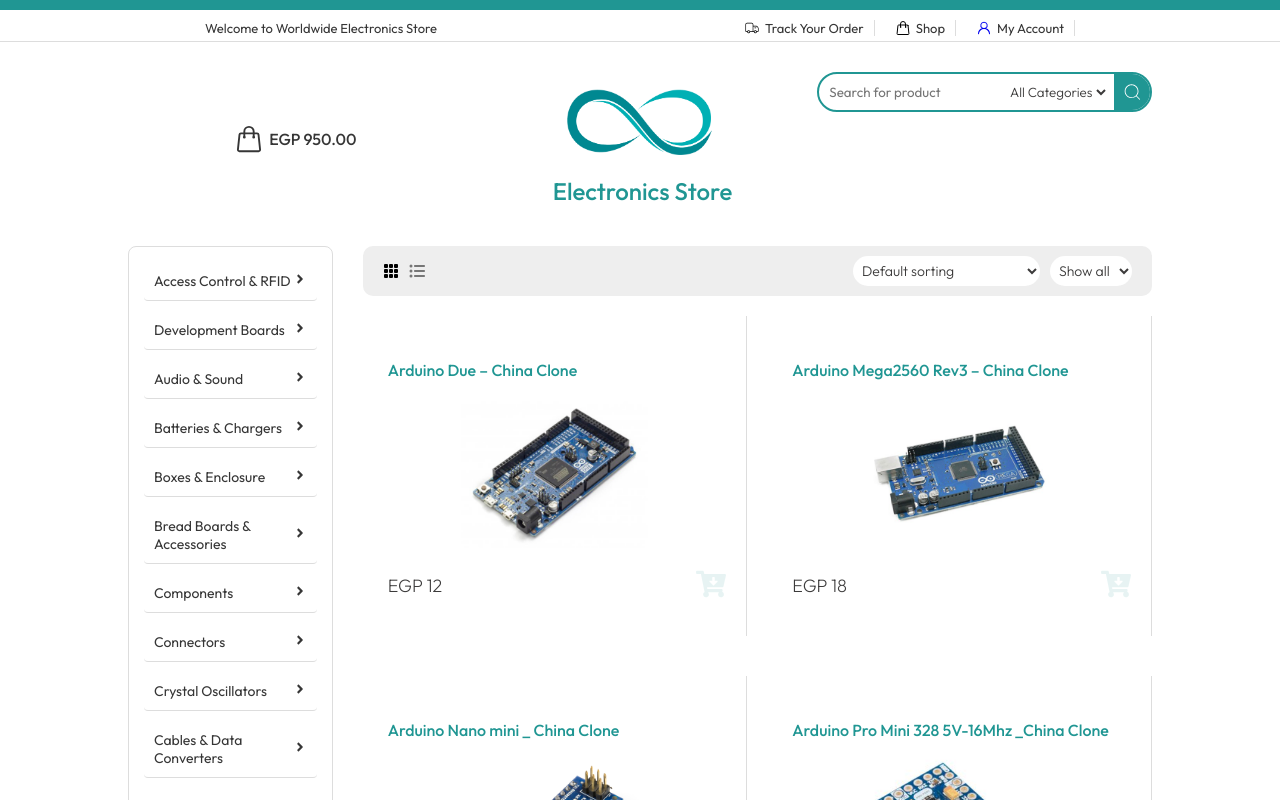
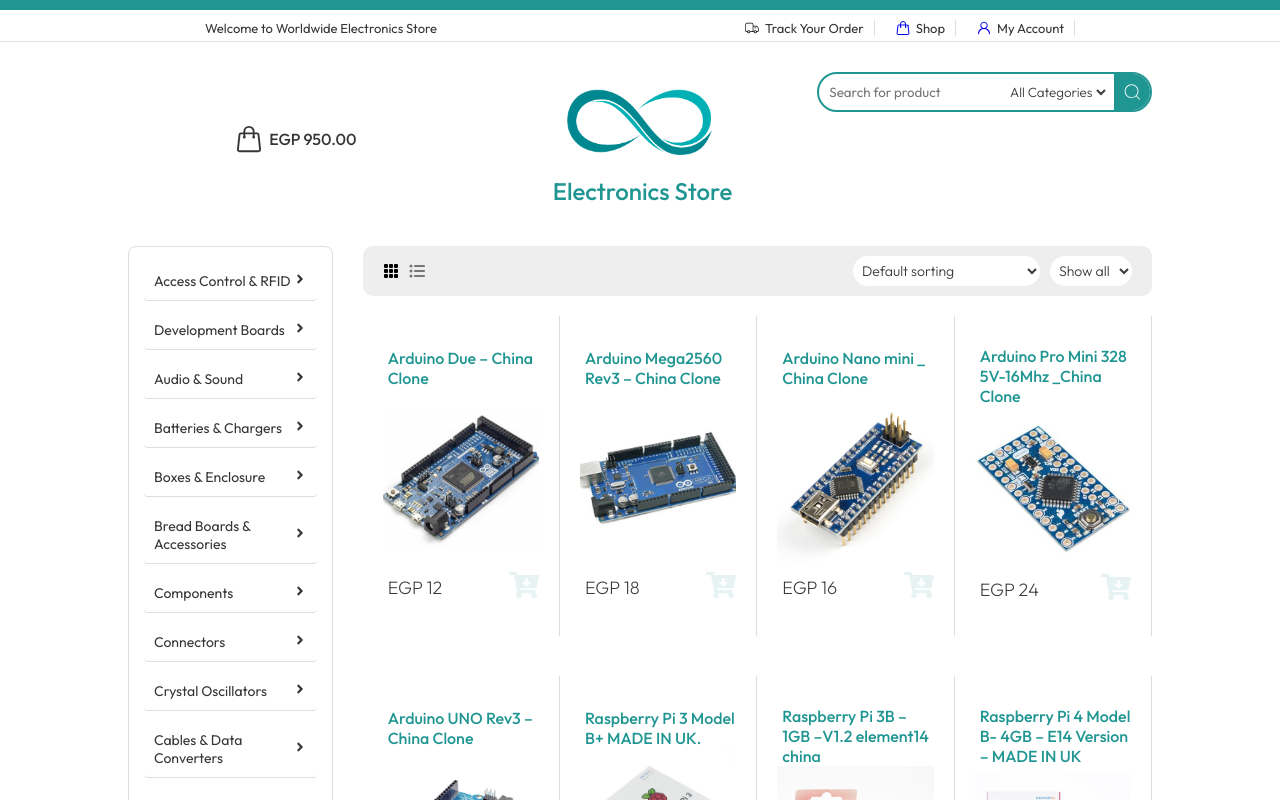
Before and after one commit to ShadyNabil8/Store-React.js-Node.js, a React (Vite) app in the folder frontend/: page / in a window 1280 px wide. Shown: the top 800 px of the page. Built offline with nearby package versions, Linux system fonts and the light colour scheme.

Commit message:
Add Cart page

```diff
--- a/frontend/src/App.jsx
+++ b/frontend/src/App.jsx
@@ -6,6 +6,7 @@ import SideBar from './components/SideBar/SideBar'
 import Footer from './components/Footer/Footer'
 import Home from './pages/Home/Home'
 import Login from './pages/Login/Login'
+import Cart from './pages/Cart/Cart'
 
 const App = () => {
   const [slidingSidebar, setSlidingSidebar] = useState(false);
@@ -38,6 +39,7 @@ const App = () => {
             setSelectedCategory={setSelectedCategory}>
           </Home>} />
           <Route path='/login' element={<Login/>} />
+          <Route path='/cart' element={<Cart/>} />
         </Routes>
 
         <Footer />
--- a/frontend/src/Contexts/StoreContext.jsx
+++ b/frontend/src/Contexts/StoreContext.jsx
@@ -7,29 +7,46 @@ import { items_list } from '../assets/assets'
 export const itemsContext = createContext(null);
 
 const StoreContext = ({ children }) => {
-
+    console.log('cpntect rerender');
     const [cartItems, setCartItems] = useState({})
 
-    const addToCart = (id) => {
-        if (!cartItems[id]) {
-            setCartItems({ ...cartItems, [id]: 1 })
-        }
-        else {
-            setCartItems({ ...cartItems, [id]: cartItems[id] + 1 })
-        }
-    }
+    // const addToCart = (id, quantity) => {
+    //     if (!cartItems[id]) {
+    //         setCartItems({ ...cartItems, [id]: 1 })
+    //     }
+    //     else {
+    //         if (quantity !== 0) {
+    //             setCartItems({ ...cartItems, [id]: (quantity) ? quantity : 1 })
+    //         }
+    //         else {
+    //             setCartItems({
+    //                 ...Object.fromEntries(Object.entries(cartItems).filter(([key, value]) => value !== 0))
+    //             })
+    //         }
+    //     }
+    // }
 
-    const removeFromCart = (id) => {
-        setCartItems({ ...cartItems, [id]: cartItems[id] - 1 })
-
-    }
-
+    const addToCart = (id, quantity) => {
+        setCartItems(prevCartItems => {
+            if (!prevCartItems[id]) {
+                return { ...prevCartItems, [id]: 1 };
+            } else {
+                if (quantity !== 0) {
+                    return { ...prevCartItems, [id]: quantity ? quantity : 1 };
+                } else {
+                    const filteredItems = Object.fromEntries(
+                        Object.entries(prevCartItems).filter(([key, value]) => value !== 0)
+                    );
+                    return { ...filteredItems };
+                }
+            }
+        });
+    };
 
     const contextValue = {
         items_list,
         cartItems,
-        addToCart,
-        removeFromCart
+        addToCart
     }
 
     return (
--- a/frontend/src/components/Item/Item.css
+++ b/frontend/src/components/Item/Item.css
@@ -1,21 +1,16 @@
-#item {}
 
 .grid-item {
     display: flex;
     flex-direction: column;
     box-sizing: border-box;
     border-right: 1px solid #ddd;
-    padding: 20px;
-    padding-top: 30px;
+    padding: 30px 20px;
     align-items: center;
     justify-content: center;
-    transition: transform 0.3s ease, box-shadow 0.3s ease;
-    animation: fade 0.5s;
 }
 
 .grid-item:hover {
     box-shadow: rgba(0, 0, 0, 0.24) 0px 3px 8px;
-    transform: scale(1.05);
 }
 
 .grid-item:hover .cart-icon {
--- a/frontend/src/components/Item/Item.jsx
+++ b/frontend/src/components/Item/Item.jsx
@@ -6,7 +6,8 @@ import { IoArrowRedoCircle } from "react-icons/io5";
 import { MdArrowRightAlt } from "react-icons/md";
 import { itemsContext } from '../../Contexts/StoreContext'
 const Item = ({ id, name, image, price, category, display }) => {
-    const { cartItems, addToCart, removeFromCart } = useContext(itemsContext);
+    const { cartItems, addToCart} = useContext(itemsContext);
+    console.log('item rerender');
     return (
         <div id='item' className={display === 'flex' ? 'flex-item' : 'grid-item'}>
             {
@@ -36,7 +37,7 @@ const Item = ({ id, name, image, price, category, display }) => {
             <div className="item-cart">
                 <p id='price' className='price'>EGP {price}</p>
                 {
-                    !cartItems[id]
+                    (!cartItems[id] || cartItems[id] === 0)
                         ? <div className='cart-icon-div' onClick={() => { addToCart(id) }}><FaCartArrowDown className='cart-icon' /></div>
                         : <div className='view-cart-icon-div'><IoArrowRedoCircle className='cart-icon' /></div>
                 }
--- a/frontend/src/components/ItemsList/ItemsList.css
+++ b/frontend/src/components/ItemsList/ItemsList.css
@@ -59,11 +59,10 @@
 
 .items-list-grid {
     display: grid;
-    grid-template-columns: repeat(auto-fill, minmax(250px, 1fr));
+    grid-template-columns: repeat(auto-fill, minmax(180px, 1fr));
     width: 100%;
     box-sizing: border-box;
     grid-row-gap: 40px;
-    grid-column-gap: 20px;
     grid-auto-rows: 320px;
     margin-top: 20px;
 }
--- a/frontend/src/components/ItemsList/ItemsList.jsx
+++ b/frontend/src/components/ItemsList/ItemsList.jsx
@@ -10,7 +10,7 @@ import { BsFillGrid3X3GapFill } from "react-icons/bs";
 const ItemsList = ({ selectedCategory }) => {
     const [display, setDisplay] = useState('grid');
     const { items_list } = useContext(itemsContext)
-
+    console.log('reload');
     return (
         <div className='items-view'>
             <div className='display-control'>
--- a/frontend/src/components/NavBar/NavBar.jsx
+++ b/frontend/src/components/NavBar/NavBar.jsx
@@ -21,11 +21,11 @@ const NavBar = () => {
                         <CiDeliveryTruck />
                         <p>Track Your Order</p>
                     </div>
-                    <div className='icon'>
+                    <Link to='/cart' className='icon'>
                         <HiOutlineShoppingBag />
                         <p>Shop</p>
 
-                    </div>
+                    </Link>
                     <Link className='icon' to='/login'>
                         <GoPerson />
                         <p>My Account</p>
--- a/frontend/src/pages/Cart/Cart.css
+++ b/frontend/src/pages/Cart/Cart.css
@@ -0,0 +1,66 @@
+.cart {
+    margin-top: 70px;
+    width: 60%;
+    height: 550px;
+
+
+}
+
+.cart-title {
+    display: grid;
+    grid-template-columns: 0.3fr 4fr 1fr 1fr 1fr;
+    margin-bottom: 16px;
+    padding-bottom: 5px;
+    border-bottom: 1px solid #ddd;
+}
+
+.cart-item {
+    display: grid;
+    grid-template-columns: 0.3fr 4fr 1fr 1fr 1fr;
+    border-bottom: #ddd 1px solid;
+    padding: 5px 0px;
+    align-items: center;
+
+    p {
+        color: #5a5a5a;
+        font-size: 18px;
+    }
+    .remove-icon {
+        color: #ddd;
+    }
+
+    .remove-icon:hover {
+        color: #db6e6e;
+    }
+
+    .item-info {
+        display: flex;
+        align-items: center;
+        gap: 15px;
+        p{
+            font-size: 18px;
+            font-weight: 300;
+        }
+        img {
+            width: 100px;
+            height: 100px;
+            border-right: #ddd 1px solid;
+            object-fit: contain;
+            padding-right: 10px;
+        }
+    }
+
+    .item-price {
+        font-weight: 300;
+
+
+    }
+
+    input{
+        width: 50%;
+        height: 30px;
+        border-radius: 10px;
+        border: #ddd solid 1px;
+        padding: 10px;
+    }
+}
--- a/frontend/src/pages/Cart/Cart.jsx
+++ b/frontend/src/pages/Cart/Cart.jsx
@@ -1,8 +1,45 @@
 import React from 'react'
+import { useContext } from 'react'
+import { itemsContext } from '../../Contexts/StoreContext'
+import './Cart.css'
+import { ImCross } from "react-icons/im";
+const Cart = () => {
+  let { items_list, cartItems, addToCart } = useContext(itemsContext)
+  const handleCounterChange = (event, id) => {
+    addToCart(id, event.target.value);
+  };
+  console.log('cart reload');
+  return (
+    <div className='cart'>
+      <div className="cart-title">
+        <p></p>
+        <p>Product</p>
+        <p>Price</p>
+        <p>Quantity</p>
+        <p>Subtotal</p>
+      </div>
 
-const Cart = () => {
-  return (
-    <div>
+      {
+        Object.entries(cartItems).filter(([id, quantity]) => quantity > 0).map(([id, quantity]) => {
+          return (
+            <div className="cart-item" key={id}>
+              <ImCross className="remove-icon" />
+              <div className="item-info">
+                <img src={items_list[id - 1].image}></img>
+                <p>{items_list[id - 1].name}</p>
+              </div>
+              <div className="item-price">
+                <p>EGP {items_list[id - 1].price}</p>
+              </div>
+              <input type="number" min='0' value={cartItems[id]} onChange={(event) => handleCounterChange(event, id)}></input>
+              <div className="total-price">
+                <p>EGP {items_list[id - 1].price * cartItems[id]}</p>
+              </div>
+            </div>
+          )
+        })
+      }
+
 
     </div>
   )
--- a/frontend/src/pages/Home/Home.jsx
+++ b/frontend/src/pages/Home/Home.jsx
@@ -3,6 +3,7 @@ import SideBar from '../../components/SideBar/SideBar'
 import ItemsList from '../../components/ItemsList/ItemsList'
 import './Home.css'
 const Home = ({ slidingSidebar, selectedCategory, setSelectedCategory }) => {
+  console.log('home reload');
   return (
     <>
       <div className='home'>
```
Also changed, not shown: frontend/src/main.jsx (+2 -5 lines).
